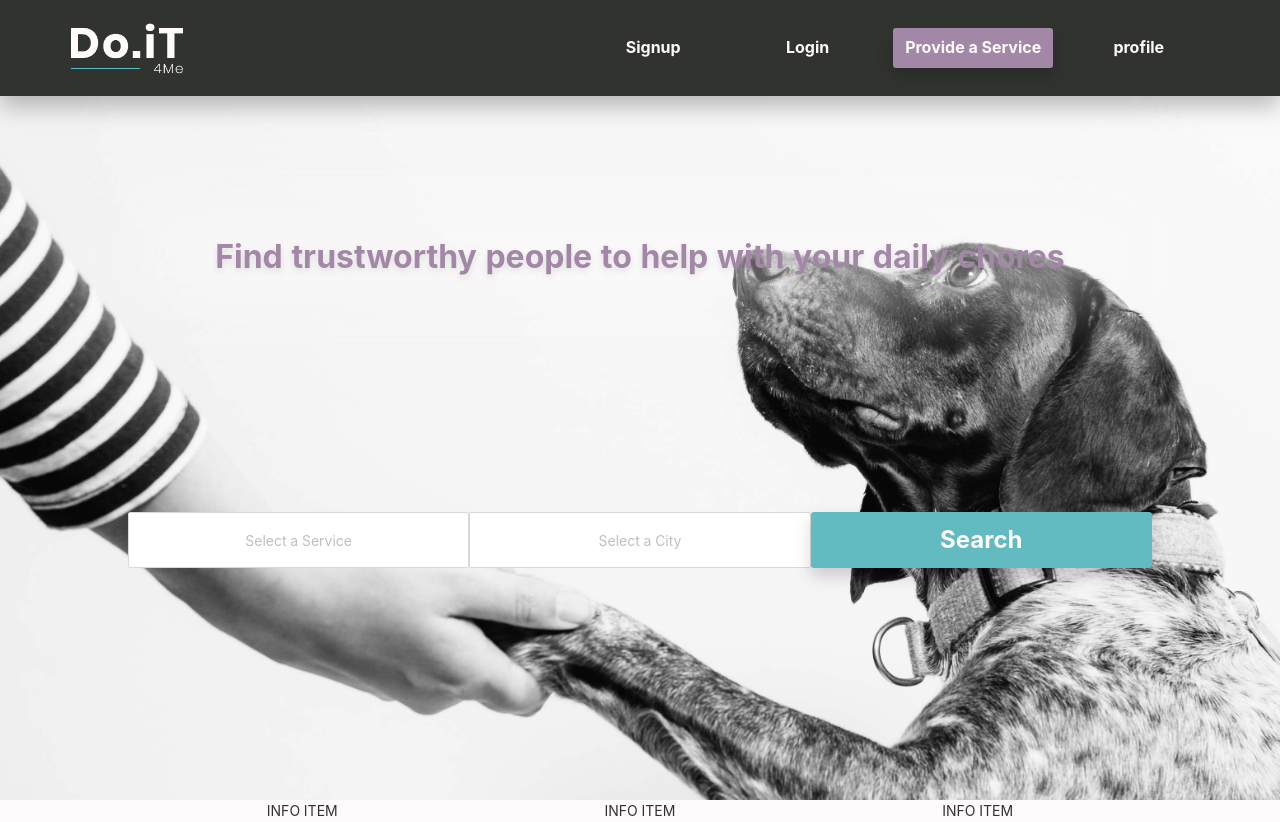
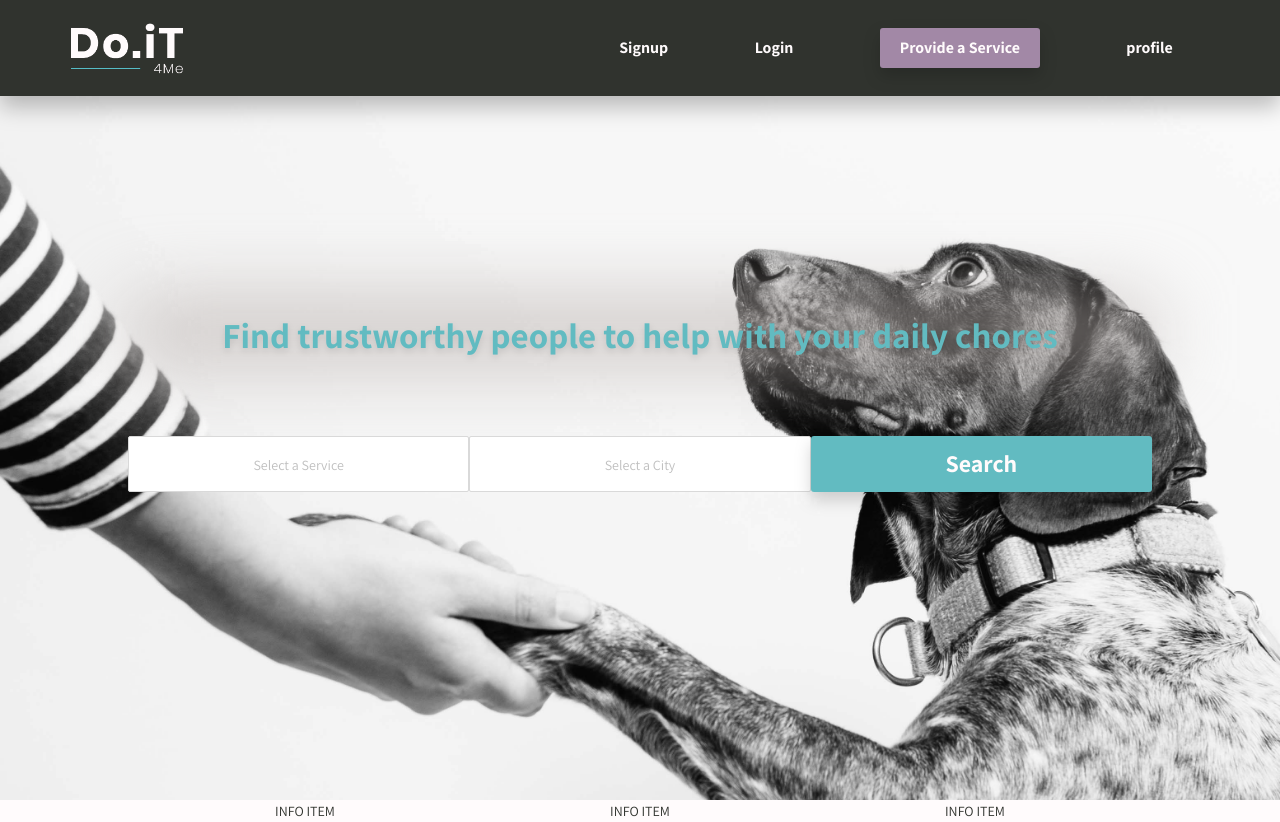
Before and after one commit to Do-it-for-me/front-end, a React (Create React App) app: page / in a window 1280 px wide. Built offline with nearby package versions, Linux system fonts and the light colour scheme; no server answers.

Commit message:
modify headline position + font family changed

```diff
--- a/public/index.html
+++ b/public/index.html
@@ -8,11 +8,14 @@
       name="description"
       content="Web site created using create-react-app"
     />
+    <link
+      href="https://fonts.googleapis.com/css2?family=Assistant:wght@300;400;700&display=swap"
+      rel="stylesheet"
+    />
     <title>DO-IT-4-ME</title>
   </head>
   <body>
     <noscript>You need to enable JavaScript to run this app.</noscript>
     <div id="root"></div>
-
   </body>
 </html>
--- a/src/Components/Styled-Components/GlobalStyle.js
+++ b/src/Components/Styled-Components/GlobalStyle.js
@@ -26,6 +26,7 @@ export const GlobalStyle = createGlobalStyle`
     background-color: ${colors.light};
     width:100vw;
     *{
+      font-family: 'Assistant', sans-serif;
       padding: 0;
       margin: 0 ;
       box-sizing: border-box;
--- a/src/Components/Styled-Components/StyledHome.js
+++ b/src/Components/Styled-Components/StyledHome.js
@@ -20,7 +20,7 @@ export const StyledHome = styled.div`
     width: 100%;
     display: flex;
     flex-direction: column;
-    justify-content: space-evenly;
+    justify-content: center;
     align-items: center;
     min-height: 100vh;
     padding: 0;
@@ -46,6 +46,7 @@ export const StyledHome = styled.div`
     }
     /* search section ends here */
     .headlineSection {
+      margin-bottom: 5rem;
       position: relative;
       width: 80vw;
       height: 3rem;
@@ -54,15 +55,15 @@ export const StyledHome = styled.div`
         top: 0;
         left: 0;
         content: "";
-        filter: blur(50px);
+        filter: blur(40px);
         width: 80vw;
         height: 3rem;
-        background-color: ${colors.light};
+        background-color: ${colors.middle};
       }
       h2 {
         filter: blur(0px);
-        color: ${colors.secondary};
-        font-size: 2rem;
+        color: ${colors.primary};
+        font-size: 2.2rem;
         width: 80vw;
         font-weight: bold;
         filter: drop-shadow(0px 0.2rem 0.2rem rgba(0, 0, 0, 0.1));
--- a/src/Components/Styled-Components/StyledNavBar.js
+++ b/src/Components/Styled-Components/StyledNavBar.js
@@ -13,11 +13,10 @@ export const StyledNavBar = styled.div`
     font-size: inherit;
   }
   div {
-    margin: 0.3rem;
     position: relative;
     font-weight: bold;
     text-align: center;
-    width: 20%;
+    /* width: 20%; */
     color: ${colors.light};
     cursor: pointer;
     :hover {
@@ -27,4 +26,7 @@ export const StyledNavBar = styled.div`
   @media screen and (min-width: 768px) {
     display: flex;
   }
+  @media screen and (min-width: 1400px) {
+    width: 40vw;
+  }
 `;
```
